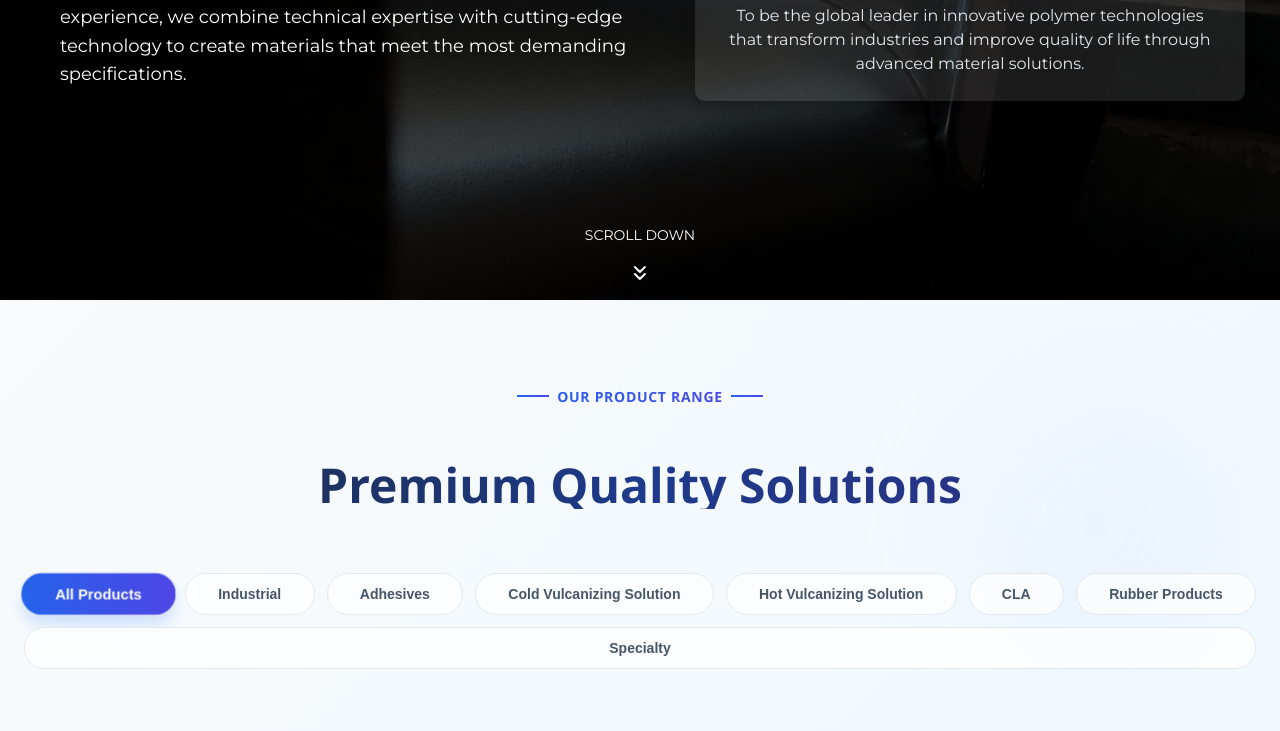
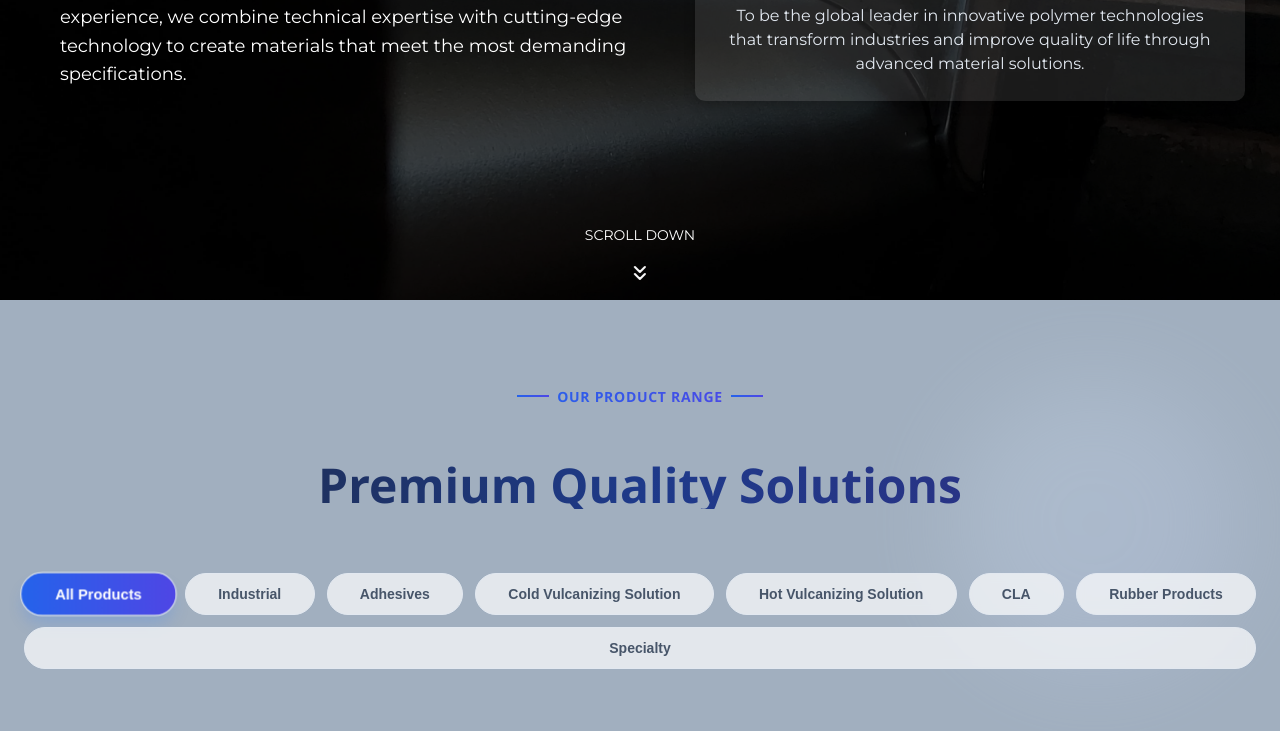
Before and after one commit to Adharsh0/affixpolymers, a React (Vite) app: page / in a window 1280 px wide. Shown: the part 1300-2031 px from the top of the page. Built offline with nearby package versions, Linux system fonts and the light colour scheme.

Commit message:
final commitss

```diff
--- a/src/components/Products.css
+++ b/src/components/Products.css
@@ -4,7 +4,8 @@
   position: relative;
   overflow: hidden;
   padding: 2rem 0;
-  background: linear-gradient(135deg, #f8fafc 0%, #f0f9ff 30%, #e0e7ff 100%);
+  /* background: linear-gradient(135deg, #f8fafc 0%, #f0f9ff 30%, #e0e7ff 100%); */
+  background-color:#A1AFBF;
 }
 
 /* Background Elements */
```
